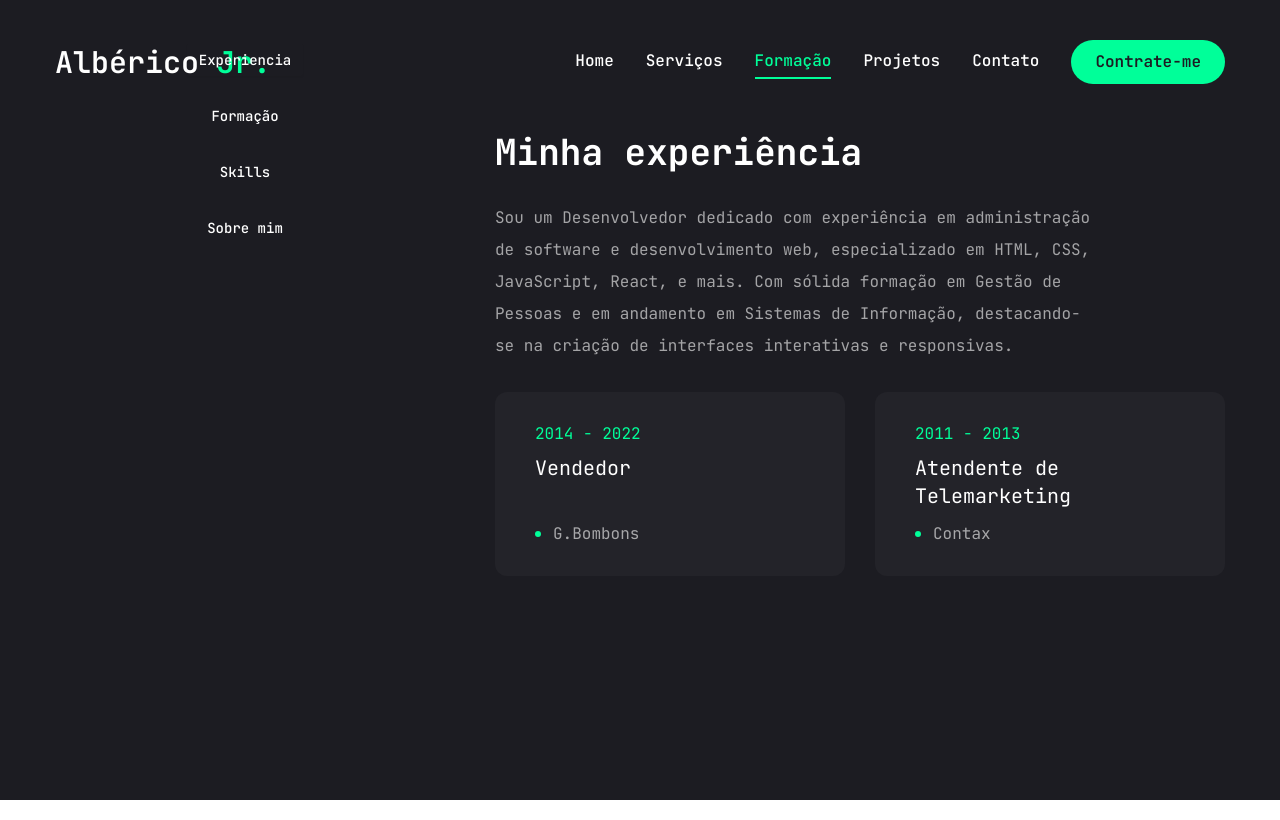
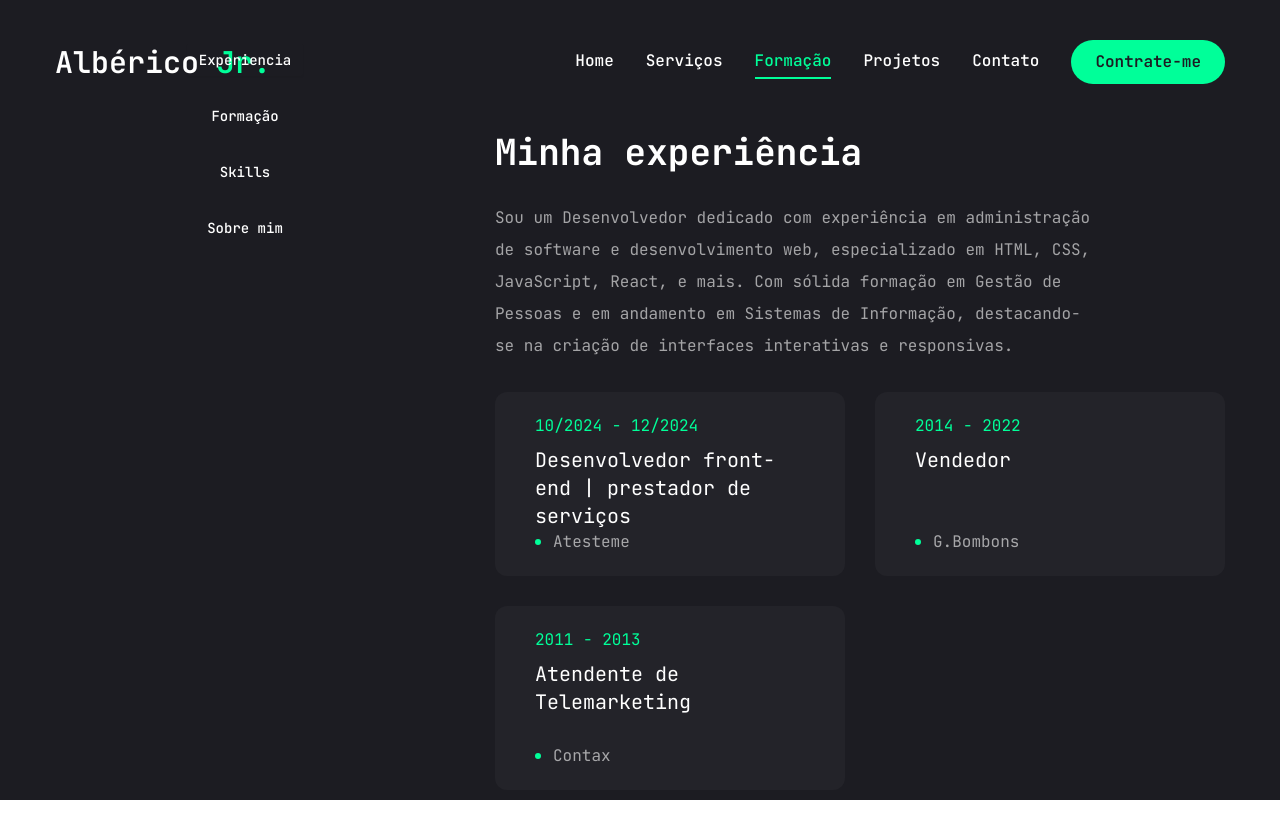
Before and after one commit to AlbericoJr/AlbericoJr-portfolio, a Next.js app: page /resume in a window 1280 px wide. Built offline with nearby package versions, Linux system fonts and the light colour scheme.

Commit message:
Atualização

```diff
--- a/app/page.jsx
+++ b/app/page.jsx
@@ -30,7 +30,7 @@ const page = () => {
                 className="uppercase flex items-center gap-2"
               >
                 <a
-                  href="/AlbericoJr.pdf"
+                  href="/Alberico-Tec.pdf"
                   download
                   className="flex items-center gap-2"
                 >
--- a/app/resume/page.jsx
+++ b/app/resume/page.jsx
@@ -1,6 +1,7 @@
 "use client"
 
 import { FaHtml5, FaCss3, FaJs, FaReact, FaFigma, FaNodeJs, FaSass, FaPython, FaBootstrap, FaAws } from "react-icons/fa"
+import {FaGolang} from "react-icons/fa6"
 import { SiTypescript, SiTailwindcss, SiNextdotjs } from "react-icons/si"
 
 const about = {
@@ -41,6 +42,11 @@ const experience ={
   description: "Sou um Desenvolvedor dedicado com experiência em administração de software e desenvolvimento web, especializado em HTML, CSS, JavaScript, React, e mais. Com sólida formação em Gestão de Pessoas e em andamento em Sistemas de Informação, destacando-se na criação de interfaces interativas e responsivas.",
   items: [
     {
+      company: "Atesteme",
+      position: "Desenvolvedor front-end | prestador de serviços",
+      duration: " 10/2024 - 12/2024"
+    },
+    {
       company: "G.Bombons",
       position: "Vendedor",
       duration: " 2014 - 2022"
@@ -57,7 +63,7 @@ const experience ={
 const education = {
   icon: "/assets/formacao/cap.svg",
   title: "Minha Formação",
-  description: "Sou graduação em Gestão de Recursos Humanos pela Unibra, concluída em 2013, e um curso técnico em Desenvolvimento de Sistemas pela Secretaria de Educação de Pernambuco, finalizado em 2021. Atualmente, estou cursando o 6º período de Sistemas de Informação na UNIFG, com previsão de conclusão em 2025, focado em aprimorar meus conhecimentos.",
+  description: "Sou graduação em Gestão de Recursos Humanos pela Unibra, concluída em 2013, e um curso técnico em Desenvolvimento de Sistemas pela Secretaria de Educação de Pernambuco, finalizado em 2021. Atualmente, estou cursando o 7º período de Sistemas de Informação na UNIFG, com previsão de conclusão em 2025, focado em aprimorar meus conhecimentos.",
   items: [
     {
       institution: "UNIFG",
@@ -119,12 +125,20 @@ const skills = {
       name: "tailwind.css",
     },
     {
+      icon: <FaReact />,
+      name: "React Native",
+    },
+    {
       icon: <FaNodeJs />,
       name: "node.js",
     },
     {
       icon: <FaPython />,
       name: "python",
+    },
+    {
+      icon: <FaGolang />,
+      name: "Go",
     },
     {
       icon: <FaAws />,
@@ -184,7 +198,7 @@ const Resume = () => {
                       <li key={index} className="bg-[#232329] h-[184px] py-6 px-10 rounded-xl flex flex-col justify-center items-center lg:items-start gap-1">
                         <span className="text-accent">{item.duration}</span>
                         <h3 className="text-xl mx-w-[260px] min-h-[60px] text-center lg:text-left">{item.position}</h3>
-                        <div className="flex items-center gap-3">
+                        <div className="flex items-center gap-3 mt-4">
                           <span className="w-[6px] h-[6px] rounded-full bg-accent"></span>
                           <p className="text-white/60">{item.company}</p>
                         </div>
```
Also changed, not shown: 2 other files (tests, documents, lock files or other folders).
